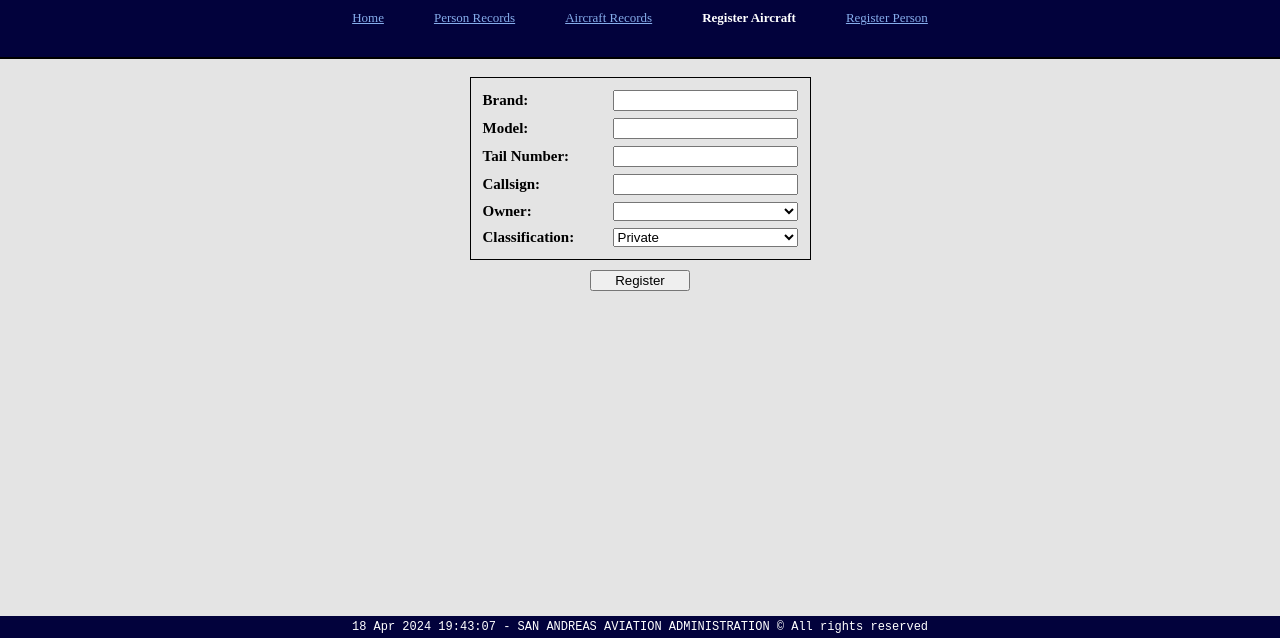
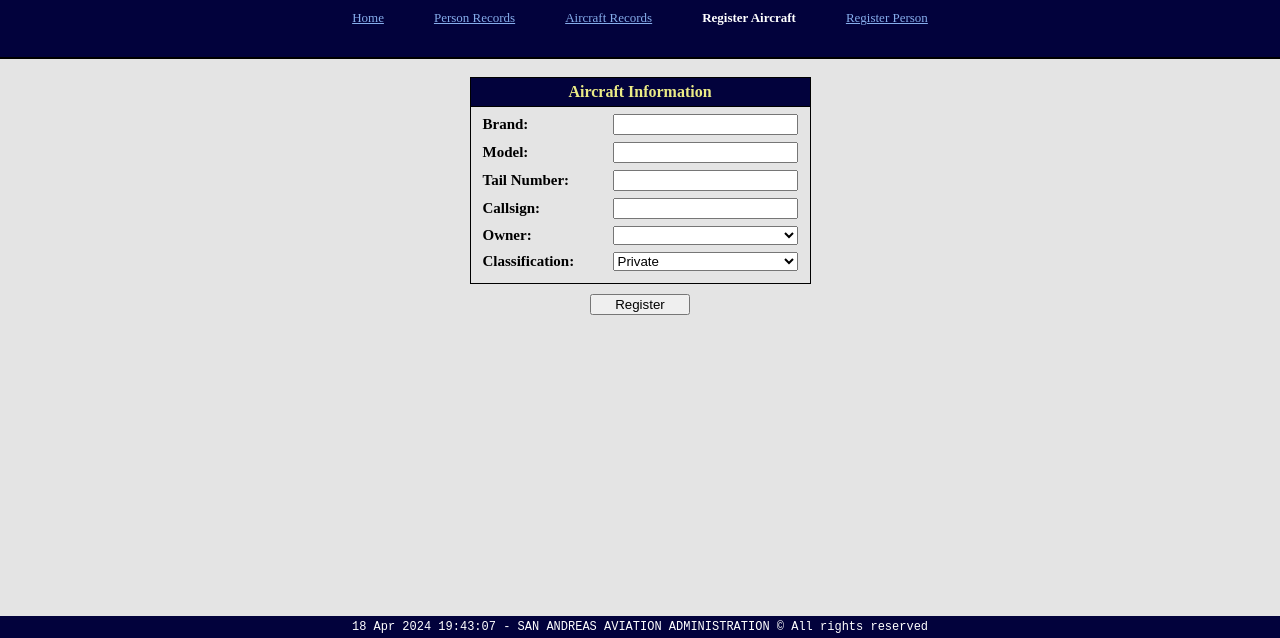
Before and after one commit to RNSgnaolin/saaa-front, a plain HTML site: page links/aircraft-register.html in a window 1280 px wide. Shown: the part 162-800 px from the top of the page. Drawn offline with Linux system fonts and the light colour scheme; no server answers.

Commit message:
color changes

```diff
--- a/links/aircraft-register.html
+++ b/links/aircraft-register.html
@@ -29,6 +29,7 @@
 
     <br>
     <div class="section-element">
+        <span class="section-title">Aircraft Information</span>
         <label for="brand">Brand:</label>
         <input type="text" id="brand" required>
         <label for="model">Model:</label>
--- a/styles/login.css
+++ b/styles/login.css
@@ -12,7 +12,7 @@
 }
 
 .box .box-title {
-    background-color: navy;
+    background-color: rgb(2, 2, 60);
     grid-column-start: 1;
     grid-column-end: 3;
     color: rgb(235, 235, 134);
--- a/styles/register.css
+++ b/styles/register.css
@@ -13,6 +13,20 @@
     padding: 10px;
 }
 
+.section-element .section-title {
+    grid-column-start: 1;
+    grid-column-end: 3;
+    border-bottom: 1px solid black;
+    font-size: 16px;
+    text-align: center;
+    color: rgb(235, 235, 134);
+    background-color: rgb(2, 2, 60);
+    padding: 5px;
+    margin-top: -10px;
+    margin-left: -10px;
+    margin-right: -10px;
+}
+
 .section-element * {
     margin: 2px;
 }
```
Also changed, not shown: links/login.html (+1 -1 lines).
